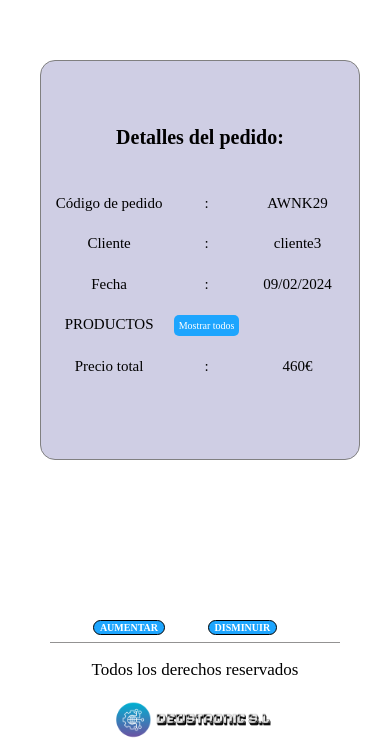
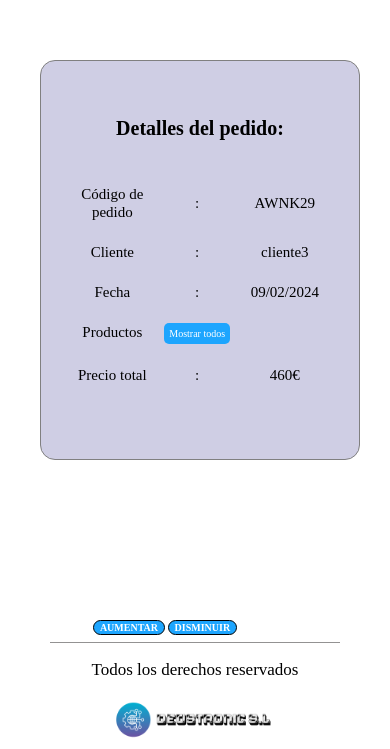
Before and after one commit to markelDeusto/Entregable2-3-4, a Django app: a page that uses proyecto1/empresaDjango/templates/detail_pedido.html in a window 390 px wide. Shown: the part 230-979 px from the top of the page. Run offline with Django 4.2, Linux system fonts and the light colour scheme; data comes from the database, SQL or seed files in the repository; both versions use the stored data as it was after the commit.

Commit message:
Cambios en el styless sobre el responsive

```diff
--- a/proyecto1/empresaDjango/static/css/styles.css
+++ b/proyecto1/empresaDjango/static/css/styles.css
@@ -276,6 +276,7 @@ a {
         margin-left: 4rem;
         min-height: 48rem;
     }
+
 }
 
 .contenedor-central {
@@ -724,3 +725,15 @@ a {
 .celda_ocult{
     display: none;
 }
+
+@media (max-width: 391px){
+    .boton{
+        margin-left: 0;
+    }
+    .boton_actualizar{
+        margin: 0;
+    }
+    .detalle-pedidos{
+        width: 27rem;
+    }
+}
--- a/proyecto1/empresaDjango/templates/detail_pedido.html
+++ b/proyecto1/empresaDjango/templates/detail_pedido.html
@@ -22,7 +22,7 @@
                     <td>{{ pedido.fecha|date:"d/m/Y" }}</td>
                 </tr>
                 <tr>
-                    <td>PRODUCTOS</td>
+                    <td>Productos</td>
                     <td><a class="boton_mostrar" id="mostrar">Mostrar todos</a></td>
                 </tr>
                 {% for detalle in detalles_pedido %}
@@ -34,6 +34,8 @@
                         </td>
                         <td>:</td>
                         <td>{{ detalle.cantidad }} unidades</td>
+                    </tr>
+                    <tr class="productos_mostrar productos_mostrar-botones">
                         <td>
                             <div class="boton_actualizar boton"><a
                                     href="{% url 'actualizar_productoEnPedido' pedido.cod_pedido detalle.producto.cod_producto %}"> Actualizar </a>
```
Also changed, not shown: proyecto1/db.sqlite3.
